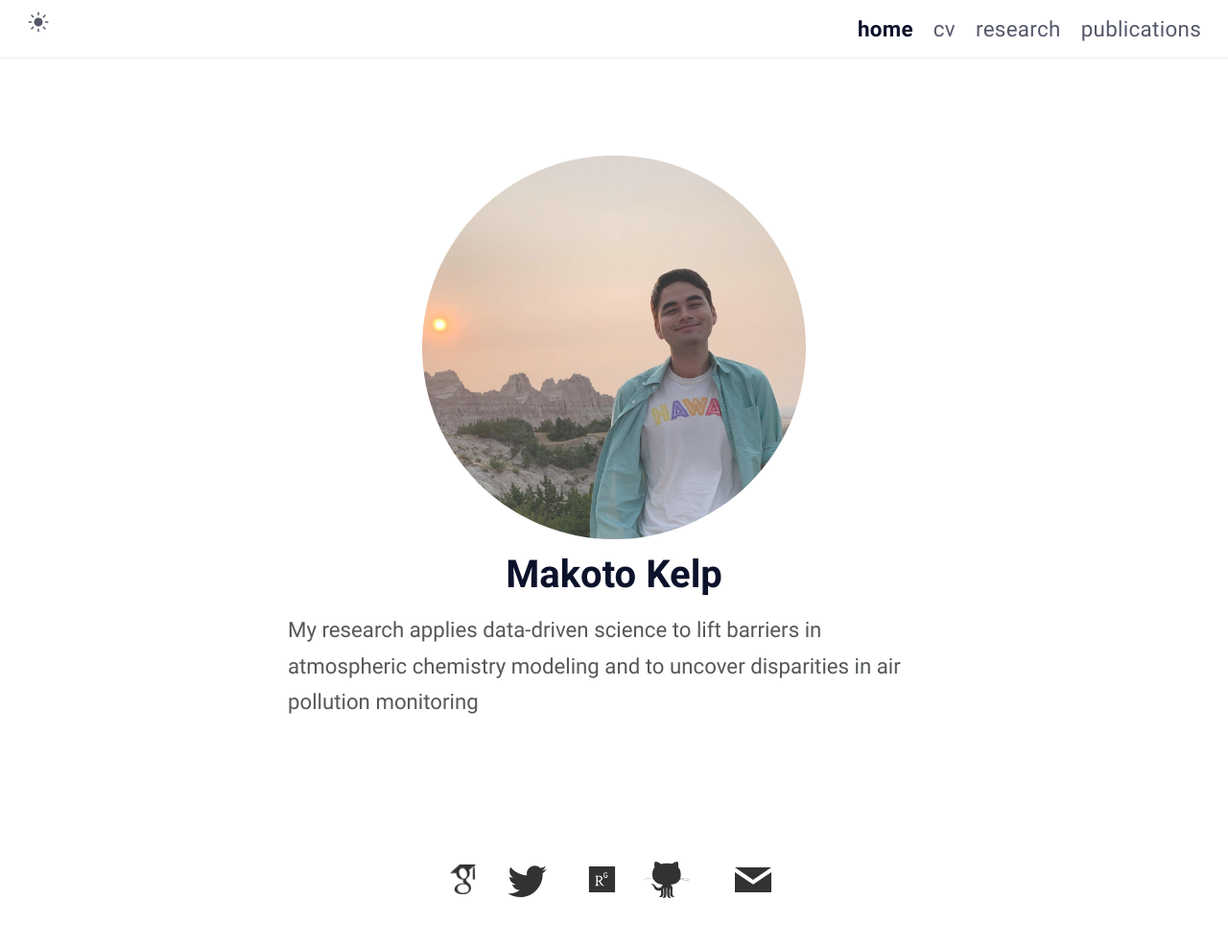
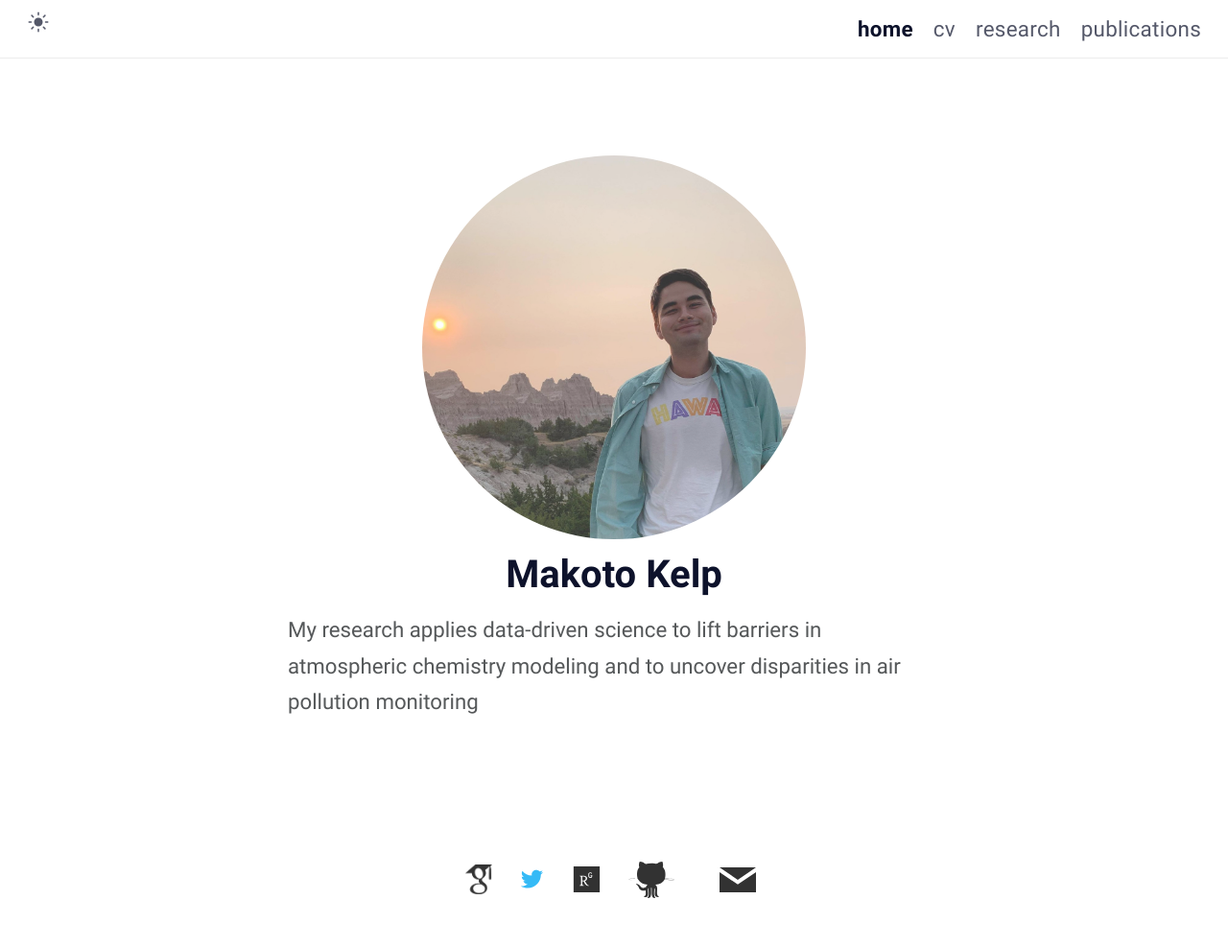
Before and after one commit to mkelp/mkelp.github.io, a Jekyll site: the page built from index.md, in a window 1280 px wide. Shown: the whole page at 96% size. Built offline with Jekyll 4.4.1, drawn with Linux system fonts in a browser that asks for light colours.

Commit message:
favicon test9

```diff
--- a/_includes/footer.html
+++ b/_includes/footer.html
@@ -8,7 +8,8 @@
     "height: 31px; margin-left: 12px" class="social-icon"></a>
 
   <a class="footer_item" href="https://twitter.com/SOA_mazing" target="_blank">
-    <img src="assets/img/icon.twitter.svg" fallbacksrc="assets/img/icon.twitter.png" class="social-icon"></a>
+    <img src="assets/img/icon.twitter.color.svg" fallbacksrc="assets/img/icon.twitter.color.png" style =
+    "height: 31px; margin-left: 12px"class="social-icon"></a>
 
   <a class="footer_item" href="https://www.researchgate.net/profile/Makoto_Kelp" target="_blank">
     <img src="assets/img/icon.researchgate.svg" fallbacksrc="assets/img/icon.researchgate.png" style =
```
Also changed, not shown: assets/img/icon.twitter.color.png (added), assets/img/icon.twitter.color.svg (added).
